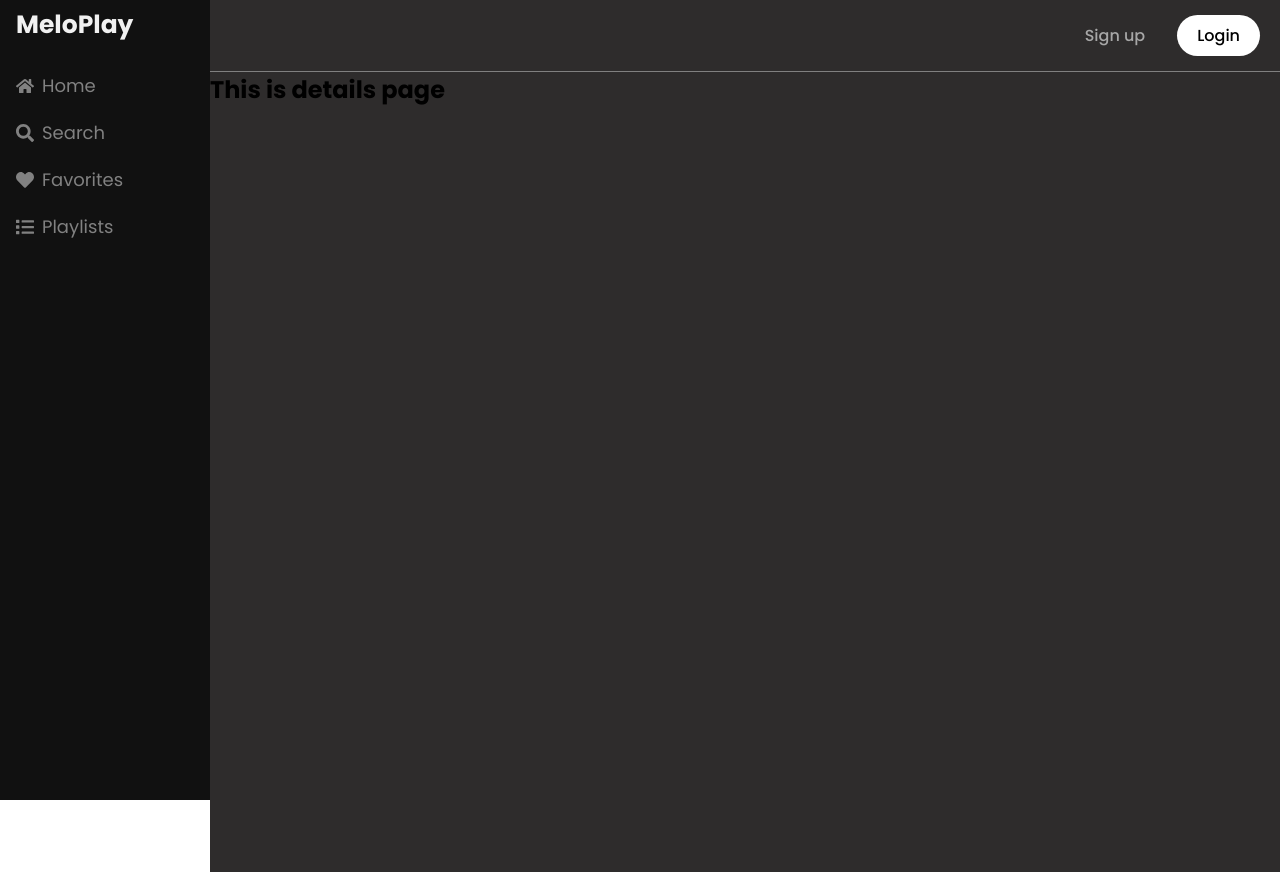
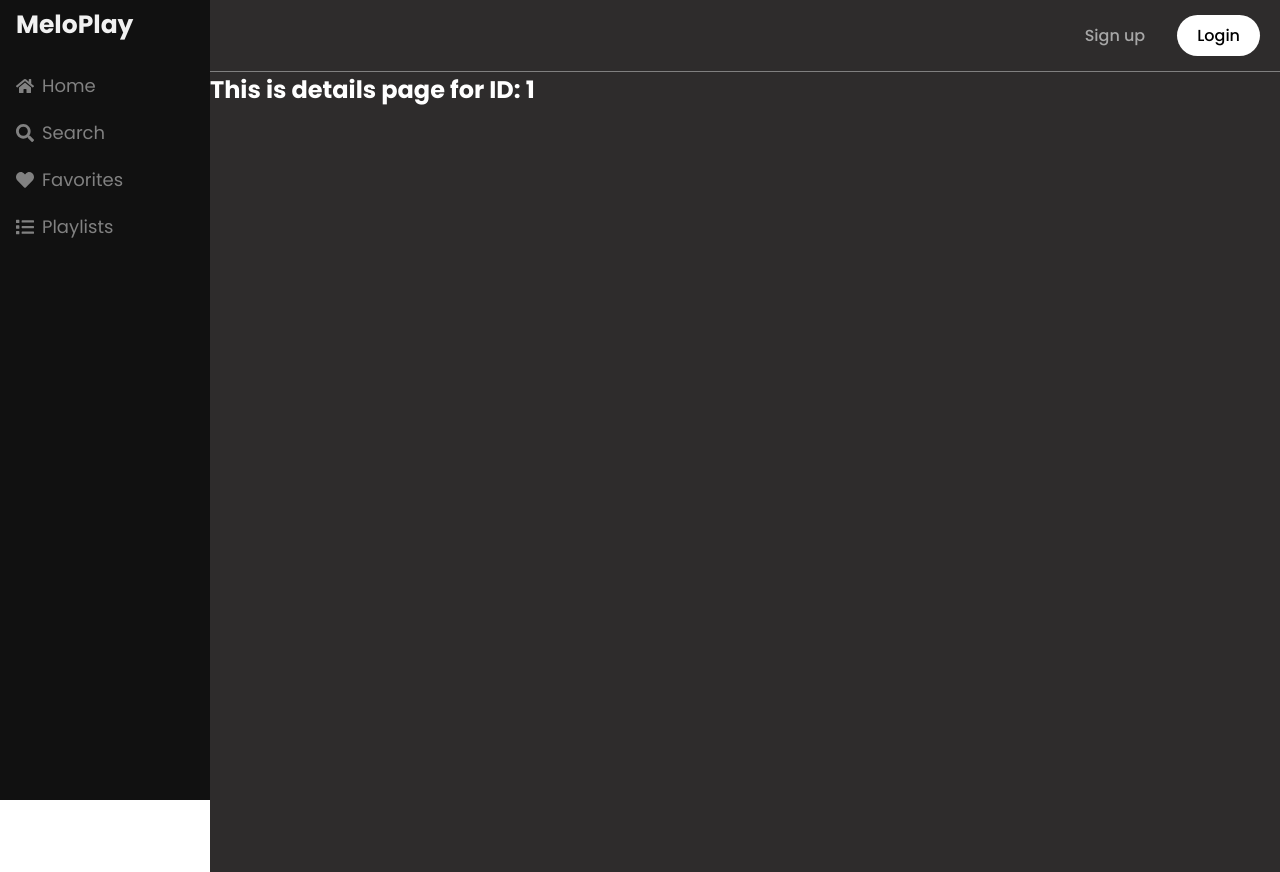
Before and after one commit to yusuf-khan-swd/melo-play, a React (Vite) app: page /details/1 in a window 1280 px wide. Built offline with nearby package versions, Linux system fonts and the light colour scheme.

Commit message:
get the id from params

```diff
--- a/src/Pages/Details/Details.tsx
+++ b/src/Pages/Details/Details.tsx
@@ -1,10 +1,13 @@
 import React from "react";
+import { useParams } from "react-router-dom";
 import { MainBodyContainer } from "../../styles";
 
 const Details = () => {
+  const { id } = useParams();
+  console.log(id);
   return (
     <MainBodyContainer>
-      <h2>This is details page</h2>
+      <h2>This is details page for ID: {id}</h2>
     </MainBodyContainer>
   );
 };
--- a/src/components/MainBodySection/MainBodySection.tsx
+++ b/src/components/MainBodySection/MainBodySection.tsx
@@ -34,8 +34,8 @@ const MainBodySection = () => {
     );
   }
 
-  console.log(tracks[123].trackMetadata);
-  console.log(tracks);
+  // console.log(tracks[123].trackMetadata);
+  // console.log(tracks);
 
   return (
     <MainBodyContainer>
--- a/src/styles/index.tsx
+++ b/src/styles/index.tsx
@@ -4,6 +4,7 @@ export const MainBodyContainer = styled.div`
   margin-left: 210px;
   background-color: #2e2c2c;
   min-height: 100vh;
+  color: white;
 
   @media (max-width: 940px) {
     margin-left: 60px;
```
